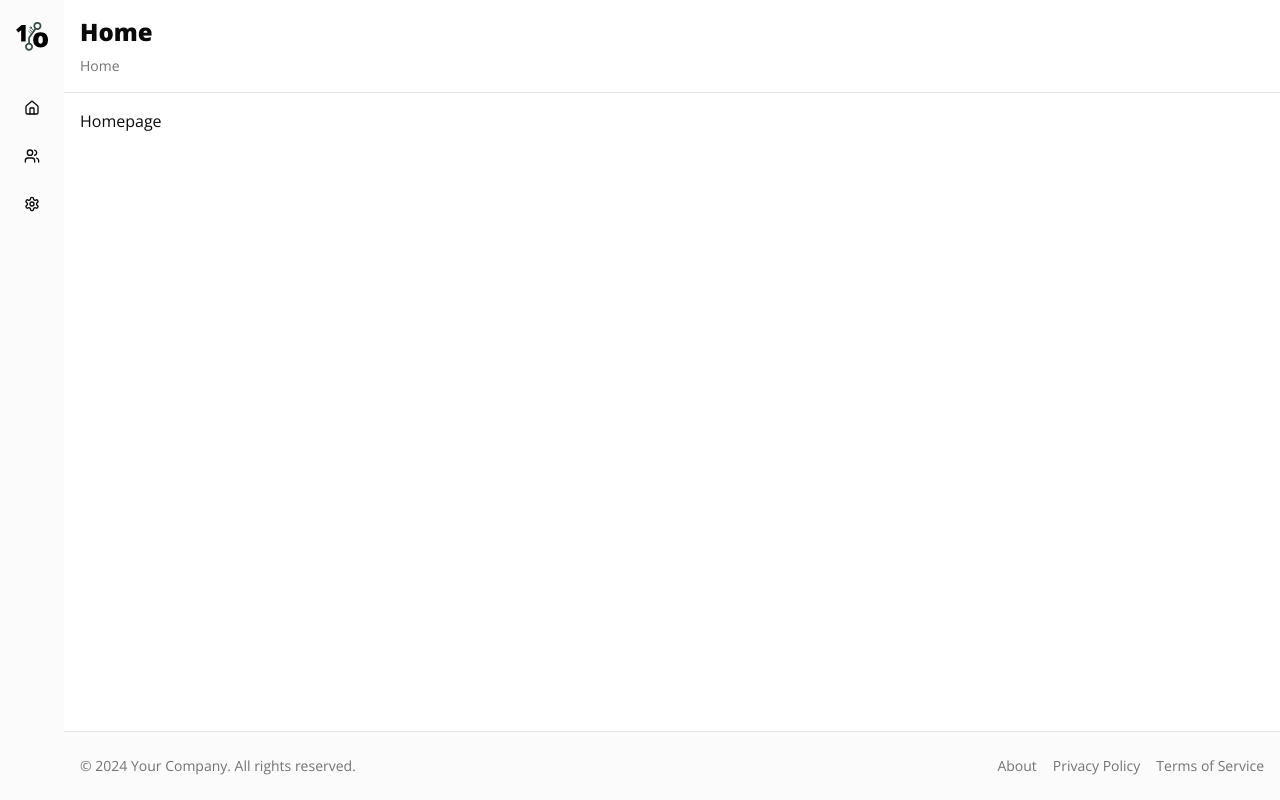
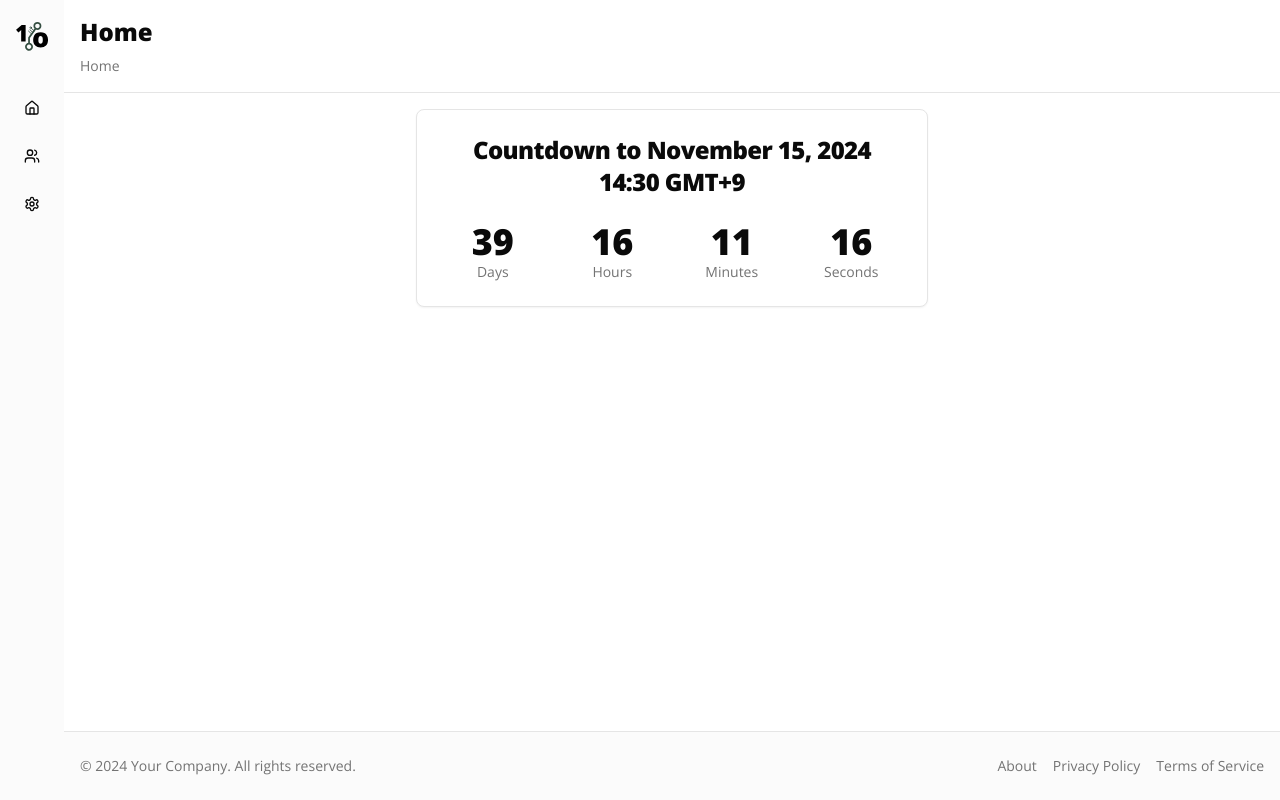
Before and after one commit to 1oannis/homepage, a Next.js app: page / in a window 1280 px wide. Built offline with nearby package versions, Linux system fonts and the light colour scheme.

Commit message:
feat add countdown

```diff
--- a/app/page.tsx
+++ b/app/page.tsx
@@ -1,4 +1,6 @@
 import type { Metadata } from "next"
+
+import Countdown from "@/components/ui/countdown"
 
 export const metadata: Metadata = {
   title: "Homepage",
@@ -6,5 +8,5 @@ export const metadata: Metadata = {
 }
 
 export default function Home() {
-  return <h1>Homepage</h1>
+  return <Countdown />
 }
--- /dev/null
+++ b/components/ui/card.tsx
@@ -0,0 +1,80 @@
+/* eslint-disable jsx-a11y/heading-has-content */
+import * as React from "react"
+
+import { cn } from "@/lib/utils"
+
+const Card = React.forwardRef<
+  HTMLDivElement,
+  React.HTMLAttributes<HTMLDivElement>
+>(({ className, ...props }, ref) => (
+  <div
+    ref={ref}
+    className={cn(
+      "rounded-lg border bg-card text-card-foreground shadow-sm",
+      className
+    )}
+    {...props}
+  />
+))
+Card.displayName = "Card"
+
+const CardHeader = React.forwardRef<
+  HTMLDivElement,
+  React.HTMLAttributes<HTMLDivElement>
+>(({ className, ...props }, ref) => (
+  <div
+    ref={ref}
+    className={cn("flex flex-col space-y-1.5 p-6", className)}
+    {...props}
+  />
+))
+CardHeader.displayName = "CardHeader"
+
+const CardTitle = React.forwardRef<
+  HTMLParagraphElement,
+  React.HTMLAttributes<HTMLHeadingElement>
+>(({ className, ...props }, ref) => (
+  <h3
+    ref={ref}
+    className={cn(
+      "text-2xl font-semibold leading-none tracking-tight",
+      className
+    )}
+    {...props}
+  />
+))
+CardTitle.displayName = "CardTitle"
+
+const CardDescription = React.forwardRef<
+  HTMLParagraphElement,
+  React.HTMLAttributes<HTMLParagraphElement>
+>(({ className, ...props }, ref) => (
+  <p
+    ref={ref}
+    className={cn("text-sm text-muted-foreground", className)}
+    {...props}
+  />
+))
+CardDescription.displayName = "CardDescription"
+
+const CardContent = React.forwardRef<
+  HTMLDivElement,
+  React.HTMLAttributes<HTMLDivElement>
+>(({ className, ...props }, ref) => (
+  <div ref={ref} className={cn("p-6 pt-0", className)} {...props} />
+))
+CardContent.displayName = "CardContent"
+
+const CardFooter = React.forwardRef<
+  HTMLDivElement,
+  React.HTMLAttributes<HTMLDivElement>
+>(({ className, ...props }, ref) => (
+  <div
+    ref={ref}
+    className={cn("flex items-center p-6 pt-0", className)}
+    {...props}
+  />
+))
+CardFooter.displayName = "CardFooter"
+
+export { Card, CardContent, CardDescription, CardFooter, CardHeader, CardTitle }
--- /dev/null
+++ b/components/ui/countdown.tsx
@@ -0,0 +1,63 @@
+"use client"
+
+import { useEffect, useState } from "react"
+
+import { Card, CardContent, CardHeader, CardTitle } from "@/components/ui/card"
+
+export default function Countdown() {
+  const [timeLeft, setTimeLeft] = useState({
+    days: 0,
+    hours: 0,
+    minutes: 0,
+    seconds: 0,
+  })
+
+  useEffect(() => {
+    const targetDate = new Date("2024-11-15T14:30:00+09:00").getTime()
+
+    const timer = setInterval(() => {
+      const now = new Date().getTime()
+      const difference = targetDate - now
+
+      if (difference > 0) {
+        const days = Math.floor(difference / (1000 * 60 * 60 * 24))
+        const hours = Math.floor(
+          (difference % (1000 * 60 * 60 * 24)) / (1000 * 60 * 60)
+        )
+        const minutes = Math.floor(
+          (difference % (1000 * 60 * 60)) / (1000 * 60)
+        )
+        const seconds = Math.floor((difference % (1000 * 60)) / 1000)
+
+        setTimeLeft({ days, hours, minutes, seconds })
+      } else {
+        clearInterval(timer)
+        setTimeLeft({ days: 0, hours: 0, minutes: 0, seconds: 0 })
+      }
+    }, 1000)
+
+    return () => clearInterval(timer)
+  }, [])
+
+  return (
+    <Card className="mx-auto w-full max-w-lg">
+      <CardHeader>
+        <CardTitle className="text-center text-2xl">
+          Countdown to November 15, 2024 14:30 GMT+9
+        </CardTitle>
+      </CardHeader>
+      <CardContent>
+        <div className="grid grid-cols-4 gap-4 text-center">
+          {Object.entries(timeLeft).map(([unit, value]) => (
+            <div key={unit} className="flex flex-col items-center">
+              <div className="text-4xl font-bold">{value}</div>
+              <div className="text-sm capitalize text-muted-foreground">
+                {unit}
+              </div>
+            </div>
+          ))}
+        </div>
+      </CardContent>
+    </Card>
+  )
+}
```
Also changed, not shown: 1 other file (tests, documents, lock files or other folders).
